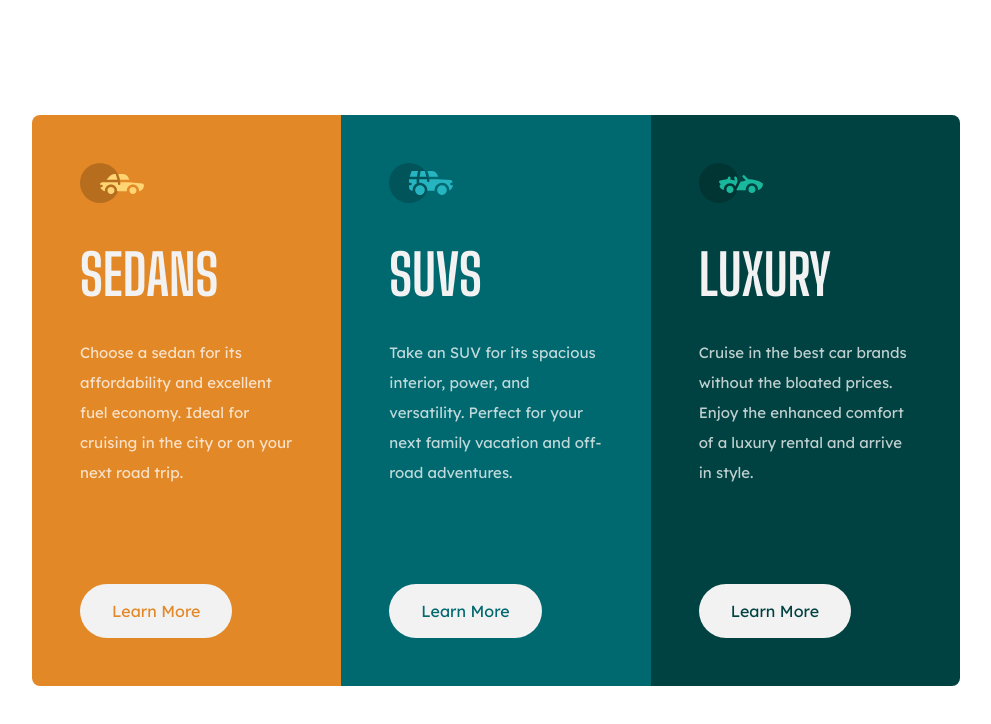
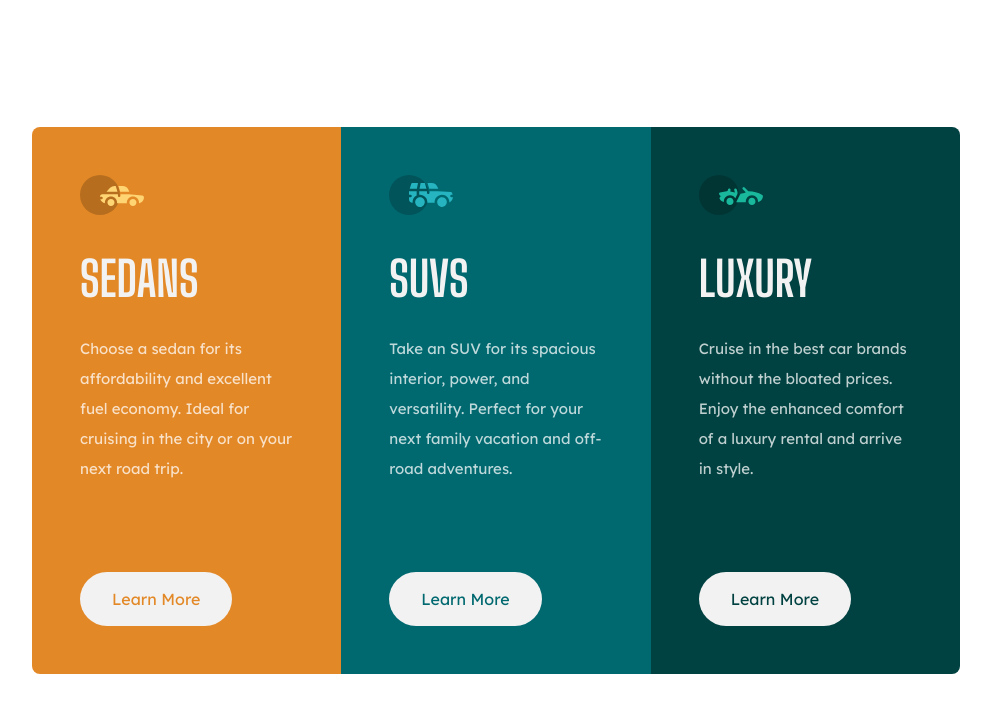
Before and after one commit to Balaji-Vemula/CSSPractice09_3ColumnPreviewCardComponent, a plain HTML site: page index.html in a window 1280 px wide. Shown: the whole page, without its empty margins (144-1135 px from the left). Drawn offline with Linux system fonts and the light colour scheme.

Commit message:
h1 font size change

```diff
--- a/style.css
+++ b/style.css
@@ -35,7 +35,7 @@ p {
 h1 {
     font-family: "Big Shoulders Display","Lexend Deca", sans-serif;
     color: var(--Very-light-gray);
-    font-size: 3.5rem;
+    font-size: 3rem;
     font-weight: 700;
     text-transform: uppercase;
 }
@@ -63,7 +63,7 @@ h1 {
     display: flex;
     justify-content: flex-start;
     align-items: flex-start;
-    row-gap: 3rem;
+    row-gap: 2.5rem;
     flex-direction: column;
 }
 
```
